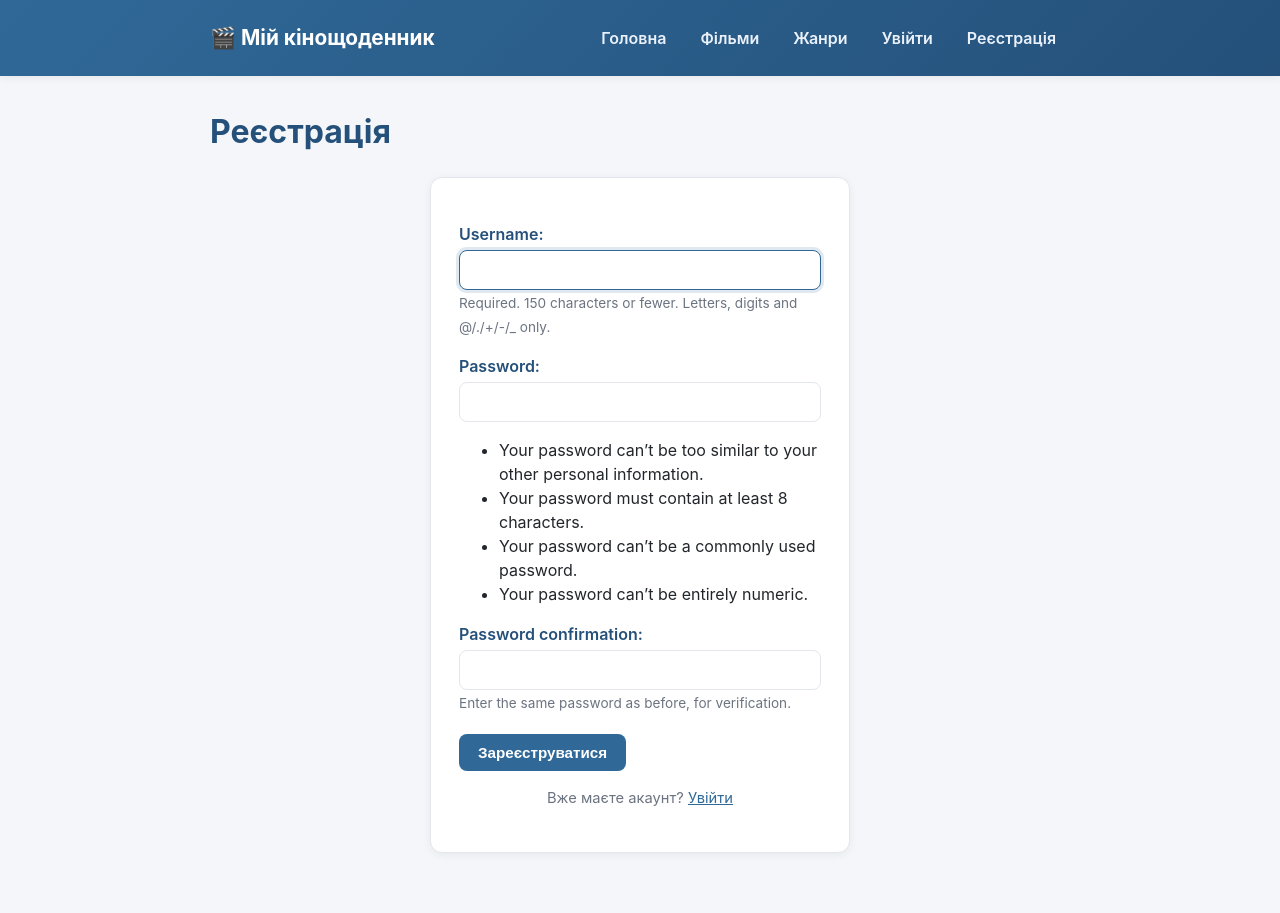
After one commit to vikapl23/Django_Movie_Collection, a Django app: page /accounts/signup/ in a window 1280 px wide. The commit adds this page. Run offline with Django 5.2, Linux system fonts and the light colour scheme.

Commit message:
Add user auth and fix broken styling/migrations
- Restore full CSS design system in base.html (cards, buttons, tags,
  forms, pagination) that other templates depend on but was missing
- Move login/signup/password templates to templates/registration/ so
  Django's built-in auth views can find them (were causing 500s)
- Generate missing migration for Movie.owner field
- Restyle movie_detail.html to use the design system consistently

Co-Authored-By: Claude Sonnet 5 <noreply@anthropic.com>

```diff
--- a/config/settings.py
+++ b/config/settings.py
@@ -126,3 +126,6 @@ MAILERS = {
         'BACKEND': 'django.core.mail.backends.console.EmailBackend',
     },
 }
+
+LOGIN_REDIRECT_URL = '/movies/'
+LOGOUT_REDIRECT_URL = '/movies/'
--- a/config/urls.py
+++ b/config/urls.py
@@ -1,13 +1,17 @@
 from django.contrib import admin
-from django.urls import path
+from django.urls import path, include
 from movies import views
 
 urlpatterns = [
     path('admin/', admin.site.urls),
+    path('accounts/', include('django.contrib.auth.urls')),
+    path('accounts/signup/', views.SignUpView.as_view(), name='signup'),
+
     path('', views.home, name='home'),
 
     path('movies/new/', views.MovieCreateView.as_view(), name='movie_create'),
     path('movies/top-rated/', views.TopRatedMoviesView.as_view(), name='movie_top_rated'),
+    path('movies/my/', views.MyMoviesView.as_view(), name='my_movies'),
     path('movies/', views.MovieListView.as_view(), name='movie_list'),
     path('movies/<int:pk>/', views.MovieDetailView.as_view(), name='movie_detail'),
     path('movies/<int:pk>/edit/', views.MovieUpdateView.as_view(), name='movie_update'),
--- a/movies/templates/movies/base.html
+++ b/movies/templates/movies/base.html
@@ -39,7 +39,7 @@
             box-shadow: var(--shadow);
         }
 
-        .site-header .header-inner {
+        .header-inner {
             max-width: 900px;
             margin: 0 auto;
             padding: 0 20px;
@@ -47,7 +47,7 @@
             align-items: center;
             justify-content: space-between;
             flex-wrap: wrap;
-            gap: 10px;
+            gap: 12px;
         }
 
         .brand {
@@ -58,10 +58,12 @@
             display: flex;
             align-items: center;
             gap: 8px;
+            white-space: nowrap;
         }
 
         nav.main-nav {
             display: flex;
+            align-items: center;
             gap: 6px;
             flex-wrap: wrap;
         }
@@ -262,7 +318,9 @@
             color: var(--primary-dark);
         }
         form.styled-form input[type=text],
+        form.styled-form input[type=password],
         form.styled-form input[type=number],
+        form.styled-form input[type=email],
         form.styled-form textarea,
         form.styled-form select {
             width: 100%;
@@ -296,6 +354,7 @@
 
         .form-actions {
             display: flex;
+            align-items: center;
             gap: 10px;
             margin-top: 20px;
         }
@@ -307,6 +366,28 @@
             box-shadow: var(--shadow);
             padding: 24px;
         }
+
+        .auth-box {
+            background: var(--surface);
+            border: 1px solid var(--border);
+            border-radius: var(--radius);
+            box-shadow: var(--shadow);
+            padding: 28px;
+            max-width: 420px;
+            margin: 0 auto;
+        }
+
+        .auth-footer {
+            margin-top: 16px;
+            color: var(--text-muted);
+            font-size: 0.92em;
+            text-align: center;
+        }
+
+        @media (max-width: 600px) {
+            .header-inner { flex-direction: column; align-items: flex-start; }
+            nav.main-nav { width: 100%; }
+        }
     </style>
 </head>
 <body>
@@ -317,10 +398,29 @@
                 <a href="{% url 'home' %}">Головна</a>
                 <a href="{% url 'movie_list' %}">Фільми</a>
                 <a href="{% url 'genre_list' %}">Жанри</a>
+
+                {% if user.is_authenticated %}
+                    <a href="{% url 'my_movies' %}">Мої фільми</a>
+                    <span class="nav-greeting">Привіт, {{ user.username }}</span>
+                    <form method="post" action="{% url 'logout' %}">
+                        {% csrf_token %}
+                        <button type="submit" class="nav-logout">Вийти</button>
+                    </form>
+                {% else %}
+                    <a href="{% url 'login' %}">Увійти</a>
+                    <a href="{% url 'signup' %}">Реєстрація</a>
+                {% endif %}
             </nav>
         </div>
     </header>
+
     <main class="container">
+        {% if messages %}
+            {% for message in messages %}
+                <div class="message message--{{ message.tags }}">{{ message }}</div>
+            {% endfor %}
+        {% endif %}
+
         {% block content %}{% endblock %}
     </main>
 </body>
--- /dev/null
+++ b/movies/templates/registration/signup.html
@@ -0,0 +1,18 @@
+{% extends 'movies/base.html' %}
+
+{% block title %}Реєстрація{% endblock %}
+
+{% block content %}
+    <h1>Реєстрація</h1>
+
+    <div class="auth-box">
+        <form method="post" class="styled-form">
+            {% csrf_token %}
+            {{ form.as_p }}
+            <div class="form-actions">
+                <button type="submit" class="btn btn-primary">Зареєструватися</button>
+            </div>
+        </form>
+        <p class="auth-footer">Вже маєте акаунт? <a href="{% url 'login' %}">Увійти</a></p>
+    </div>
+{% endblock %}
--- a/movies/views.py
+++ b/movies/views.py
@@ -1,4 +1,7 @@
 from django.contrib import messages
+from django.contrib.auth import login
+from django.contrib.auth.forms import UserCreationForm
+from django.contrib.auth.mixins import LoginRequiredMixin, UserPassesTestMixin
 from django.shortcuts import render, get_object_or_404
 from django.urls import reverse_lazy
 from django.views.generic import (
@@ -11,7 +14,7 @@ def home(request):
     return render(request, 'movies/home.html')
 
 
-# Старі функції
+#  Старі функції
 
 # def movie_list(request):
 #     movies = Movie.objects.all()
@@ -21,6 +24,17 @@ def home(request):
 # def movie_detail(request, pk):
 #     movie = get_object_or_404(Movie, pk=pk)
 #     return render(request, 'movies/movie_detail.html', {'movie': movie})
+
+
+class SignUpView(CreateView):
+    form_class = UserCreationForm
+    template_name = 'registration/signup.html'
+    success_url = reverse_lazy('movie_list')
+
+    def form_valid(self, form):
+        response = super().form_valid(form)
+        login(self.request, self.object)  # автоматичний вхід після реєстрації
+        return response
 
 
 class MovieListView(ListView):
@@ -42,6 +56,17 @@ class TopRatedMoviesView(ListView):
         return Movie.objects.filter(reviews__rating__gte=8).distinct().order_by('name')
 
 
+class MyMoviesView(LoginRequiredMixin, ListView):
+    """Сторінка «мої фільми» — тільки записи поточного користувача."""
+    model = Movie
+    template_name = 'movies/movie_list.html'
+    context_object_name = 'movies'
+    paginate_by = 5
+
+    def get_queryset(self):
+        return Movie.objects.filter(owner=self.request.user)
+
+
 class MovieDetailView(DetailView):
     model = Movie
     template_name = 'movies/movie_detail.html'
@@ -56,30 +81,39 @@ class MovieDetailView(DetailView):
         return context
 
 
-class MovieCreateView(CreateView):
+class MovieCreateView(LoginRequiredMixin, CreateView):
     model = Movie
     fields = ['name', 'director', 'genres', 'description']
     template_name = 'movies/movie_form.html'
 
     def form_valid(self, form):
+        form.instance.owner = self.request.user
+        response = super().form_valid(form)
         messages.success(self.request, 'Фільм успішно додано!')
-        return super().form_valid(form)
+        return response
 
 
-class MovieUpdateView(UpdateView):
+class MovieUpdateView(LoginRequiredMixin, UserPassesTestMixin, UpdateView):
     model = Movie
     fields = ['name', 'director', 'genres', 'description']
     template_name = 'movies/movie_form.html'
 
+    def test_func(self):
+        return self.get_object().owner == self.request.user
+
     def form_valid(self, form):
+        response = super().form_valid(form)
         messages.success(self.request, 'Зміни збережено!')
-        return super().form_valid(form)
+        return response
 
 
-class MovieDeleteView(DeleteView):
+class MovieDeleteView(LoginRequiredMixin, UserPassesTestMixin, DeleteView):
     model = Movie
     template_name = 'movies/movie_confirm_delete.html'
     success_url = reverse_lazy('movie_list')
+
+    def test_func(self):
+        return self.get_object().owner == self.request.user
 
 
 def genre_list(request):
```
Also changed, not shown: other parts of movies/templates/movies/base.html (+56 -2 lines), movies/models.py (+8 -0 lines), movies/templates/movies/movie_detail.html (+23 -21 lines), movies/templates/registration/login.html (added, +18 -0 lines), movies/templates/registration/password_change_done.html (added, +11 -0 lines), movies/templates/registration/password_change_form.html (added, +17 -0 lines), movies/migrations/0003_movie_owner.py (added).
